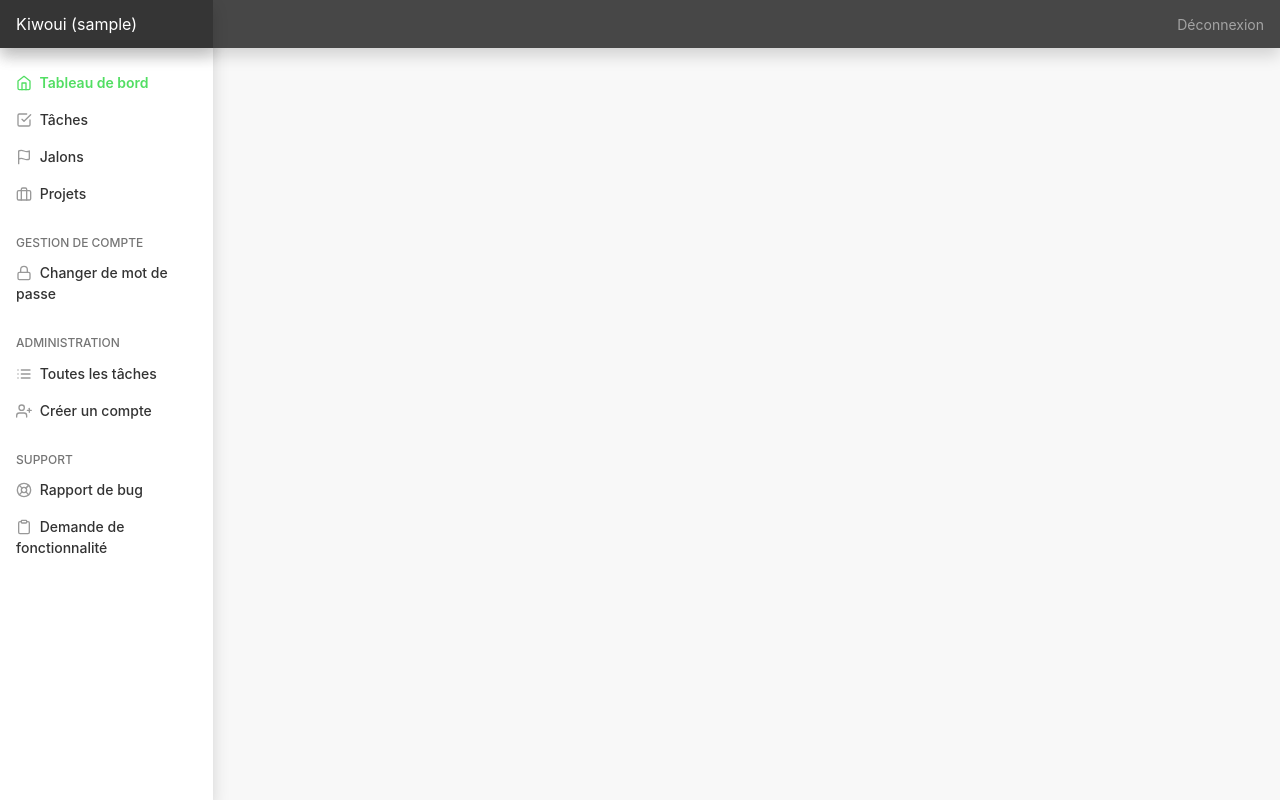
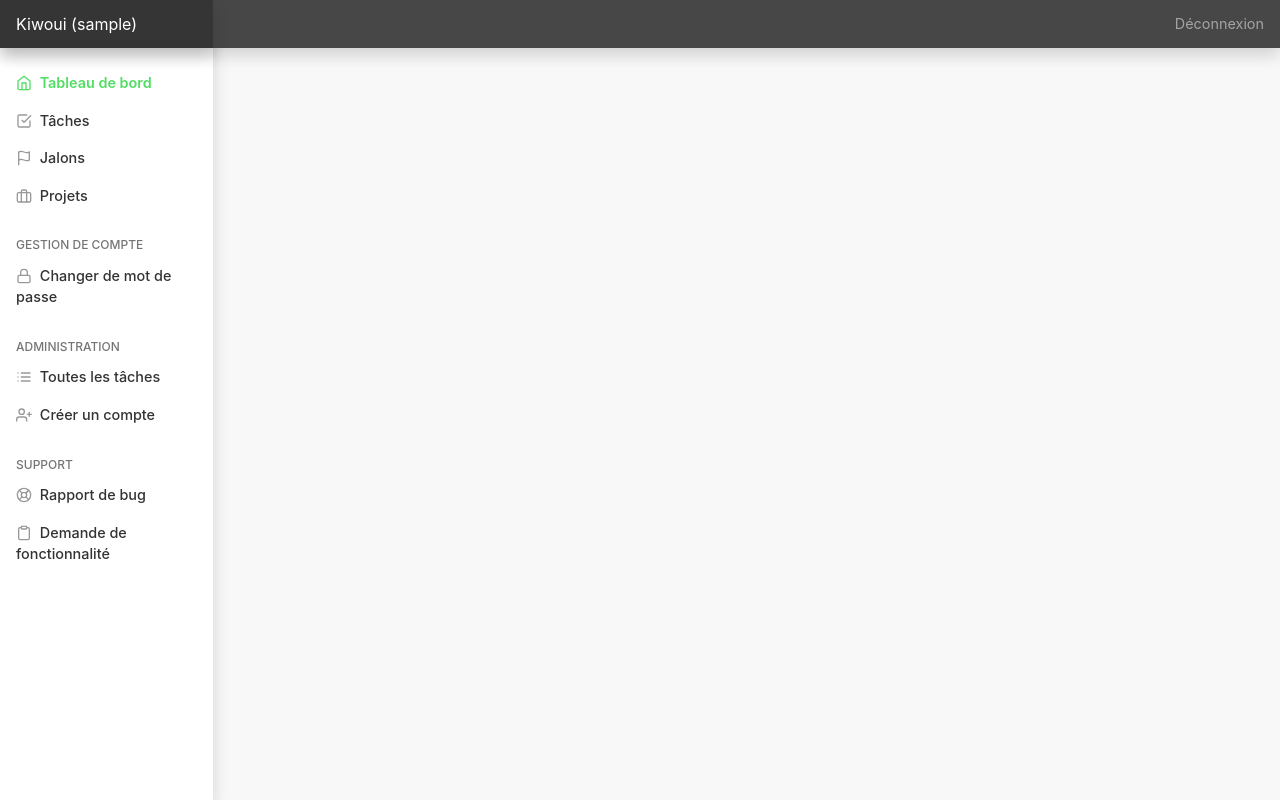
Before and after one commit to Kiwoui-TIM/intranet, a PHP site: page / in a window 1280 px wide. Run offline with PHP 8.4, Linux system fonts and the light colour scheme; the visitor is signed in with stand-in values (Sample User, id 1); data that the repository does not hold is empty; some libraries are stand-ins or nearby versions.

Commit message:
Change font size and create square button

```diff
--- a/public/styles/dashboard.css
+++ b/public/styles/dashboard.css
@@ -1,5 +1,5 @@
 body {
-  font-size: .875rem;
+  font-size: .9rem;
 }
 
 .feather {
@@ -90,6 +90,11 @@ body {
   color: #fff !important;
 }
 
+.btn-square {
+  width: 34px;
+  height: 34px;
+}
+
 /*
  * Navbar
  */
```
